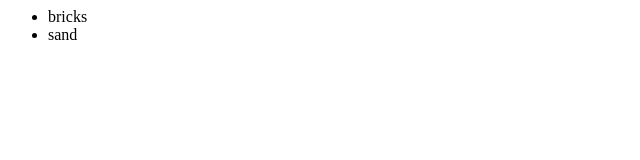
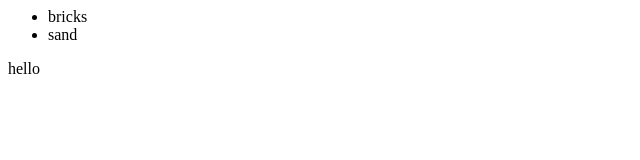
Before and after one commit to rodson/newGitTest, a plain HTML site: page index.html in a window 1280 px wide. Shown: the full height of the page, 0-640 px from the left. Drawn offline with Linux system fonts and the light colour scheme.

Commit message:
modify for feature2

```diff
--- a/index.html
+++ b/index.html
@@ -7,5 +7,9 @@
         <li>sand</li>
       </ul>
     </div>
+
+    <module-two>
+      <div>hello</div>
+    </module-two>
   </body>
 </html>
```
